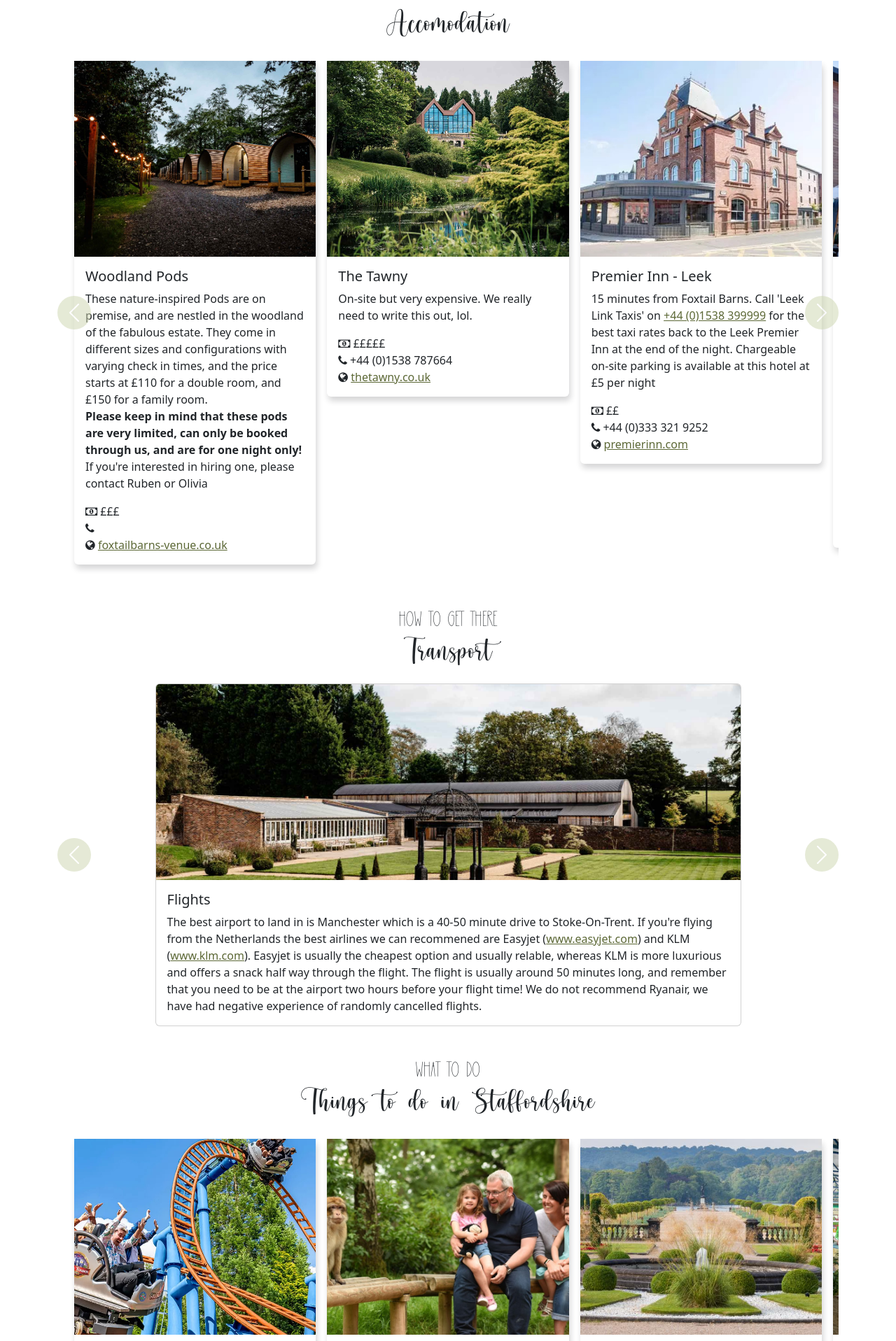
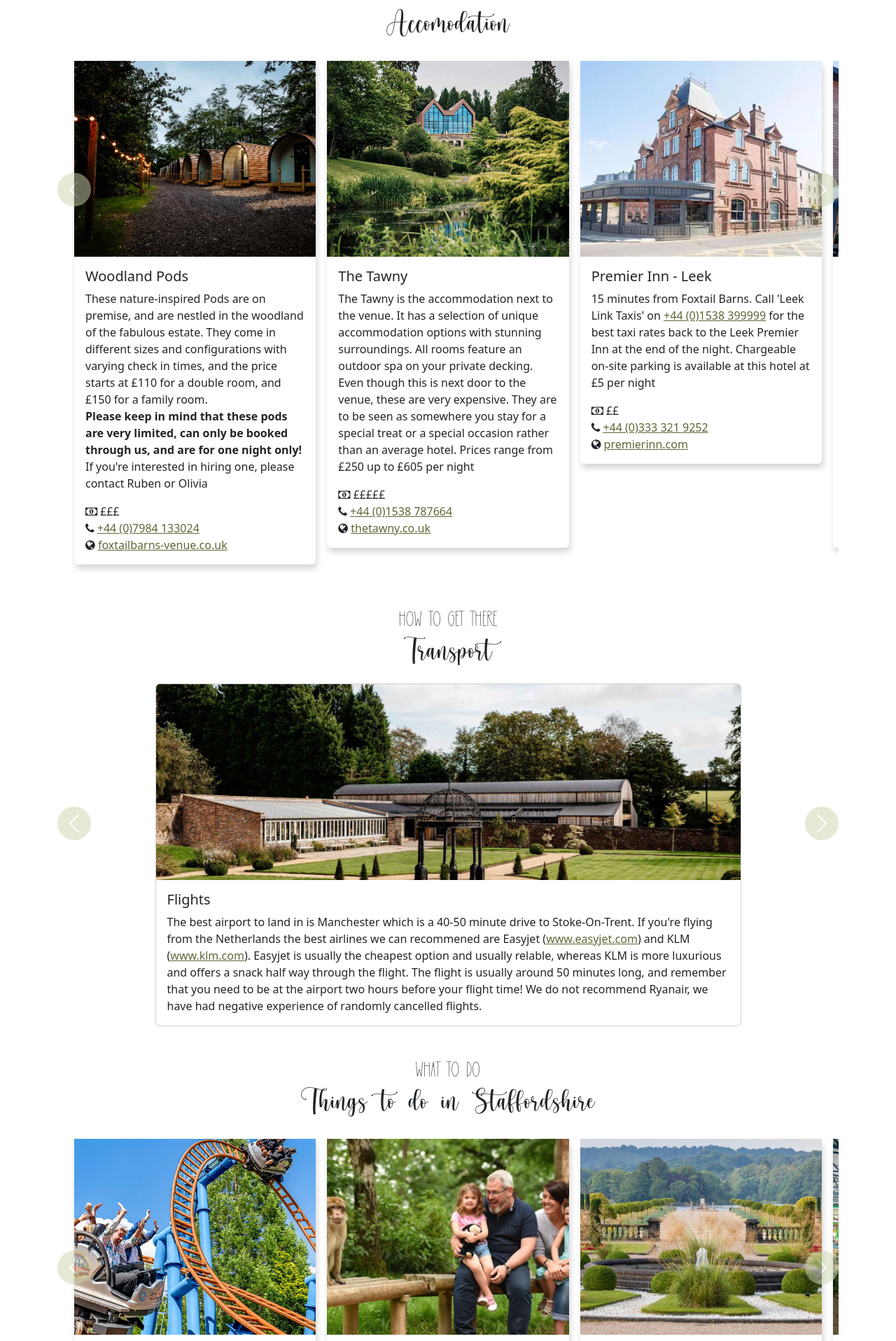
Before and after one commit to SoonToBeSmits/soontobesmits.github.io, a Flask app: page / in a window 1280 px wide. Shown: the part 2246-4163 px from the top of the page at 70% size. Run offline with Flask 3, Linux system fonts and the light colour scheme; some libraries are stand-ins or nearby versions.

Commit message:
Add content. Fix styling. Make phone numbers links

```diff
--- a/css/custom.css
+++ b/css/custom.css
@@ -67,7 +67,7 @@ a {
     width: 6vh;
     height: 6vh;
     border-radius: 50%;
-    top: 50%;
+    top: 200px;
     transform: translateY(-50%);
 }
 
--- a/server.py
+++ b/server.py
@@ -140,7 +140,7 @@ CONTENT = {
                 """,
             },
             'costs': "£££",
-            'phone': "",
+            'phone': "+44 (0)7984 133024",
             'url': "https://foxtailbarns-venue.co.uk/woodland-guest-lodges/",
             'display_url': "foxtailbarns-venue.co.uk"
         },
@@ -149,9 +149,18 @@ CONTENT = {
             'img_url': f"{URL}img/The Tawny.jpg",
             'description': {
                 'en': """
-                    On-site but very expensive. We really need to write this out, lol.
+                   The Tawny is the accommodation next to the venue. It has a selection of unique accommodation
+                   options with stunning surroundings. All rooms feature an outdoor spa on your private decking.
+                   Even though this is next door to the venue, these are very expensive. They are to be seen as
+                   somewhere you stay for a special treat or a special occasion rather than an average hotel.
+                   Prices range from £250 up to £605 per night
                 """,
                 'nl': """
+                    The Tawny is de accommodatie naast de trouwlocatie. Het heeft een selectie van unieke
+                    accommodatiemogelijkheden in een prachtige omgeving. Alle kamers beschikken een buitenspa op
+                    eigen terras. Ook al is dit naast de locatie, ze zijn erg duur. Dit moet worden gezien als een
+                    plek waar je verblijft voor een speciale traktatie of een speciale gelegenheid, in plaats van
+                    als een gemiddeld hotel. Prijzen variëren van £250 tot £605 per nacht
                 """,
             },
             'costs': "£££££",
--- a/templates/index.html
+++ b/templates/index.html
@@ -180,7 +180,7 @@
                                 {{ accomodation['description'] | translate_val }}
                             </p>
                             <span><i class="fa fa-money" aria-hidden="true"></i> {{ accomodation['costs'] }}</span><br>
-                            <span><i class="fa fa-phone" aria-hidden="true"></i> {{ accomodation['phone'] }}</span><br>
+                            <span><i class="fa fa-phone" aria-hidden="true"></i> <a href="tel:{{ accomodation['phone'] }}">{{ accomodation['phone'] }}</a></span><br>
                             <span><i class="fa fa-globe" aria-hidden="true"></i>
                                 <a target="_blank" href="{{ accomodation['url'] }}">{{ accomodation['display_url']
                                     }}</a>
@@ -285,18 +285,17 @@
                 </div>
                 {% endfor %}
             </div>
-            <button class="carousel-control-prev" type="button" data-bs-target="#accommodationCarousel"
+            <button class="carousel-control-prev" type="button" data-bs-target="#whatToDoCarousel"
                 data-bs-slide="prev">
                 <span class="carousel-control-prev-icon" aria-hidden="true"></span>
                 <span class="visually-hidden">{{ "PREVIOUS" | translate }}</span>
             </button>
-            <button class="carousel-control-next" type="button" data-bs-target="#accommodationCarousel"
+            <button class="carousel-control-next" type="button" data-bs-target="#whatToDoCarousel"
                 data-bs-slide="next">
                 <span class="carousel-control-next-icon" aria-hidden="true"></span>
                 <span class="visually-hidden">{{ "NEXT" | translate }}</span>
             </button>
         </div>
-
     </div>
 
     <img class="img-fluid w-100" src="{{url}}img/Barns.png">
@@ -429,7 +428,7 @@
 
     <a href="#RSVP">
         <div class="position-fixed bottom-0 end-0 rounded-circle m-3 text-center shadow"
-            style="background-color: #CCD5AE; height: 80px; line-height: 80px; width: 80px; font-size: 16pt;">
+            style="background-color: #CCD5AE; height: 80px; line-height: 80px; width: 80px; font-size: 16pt; z-index: 999;">
             <p class="text-center">RSVP</p>
         </div>
     </a>
@@ -523,10 +522,8 @@
             if (entry.isIntersecting) {
                 if (square.classList.contains('right-4')) {
                     square.classList.add('square-animation-right');
-                    console.log("Right")
                 } else {
                     square.classList.add('square-animation-left');
-                    console.log("Left")
                 }
                 return;
             }
@@ -542,22 +539,11 @@
 
     clearSelect();
 
-</script>
-
-<script>
-    // Set the date we're counting down to
     var countDownDate = new Date("Sep 13, 2024 14:00:00").getTime();
 
-    // Update the count down every 1 second
     var x = setInterval(function () {
-
-        // Get today's date and time
         var now = new Date().getTime();
-
-        // Find the distance between now and the count down date
         var distance = countDownDate - now;
-
-        // Time calculations for days, hours, minutes and seconds
         var days = Math.floor(distance / (1000 * 60 * 60 * 24));
         var hours = Math.floor((distance % (1000 * 60 * 60 * 24)) / (1000 * 60 * 60));
         var minutes = Math.floor((distance % (1000 * 60 * 60)) / (1000 * 60));
@@ -568,8 +554,6 @@
         document.getElementById("countdownMinutes").innerHTML = String(minutes).padStart(2, '0')
         document.getElementById("countdownSeconds").innerHTML = String(seconds).padStart(2, '0')
 
-        // If the count down is finished, write some text
-
     }, 1000);
 </script>
 
```
Also changed, not shown: index.html (+26 -33 lines).
